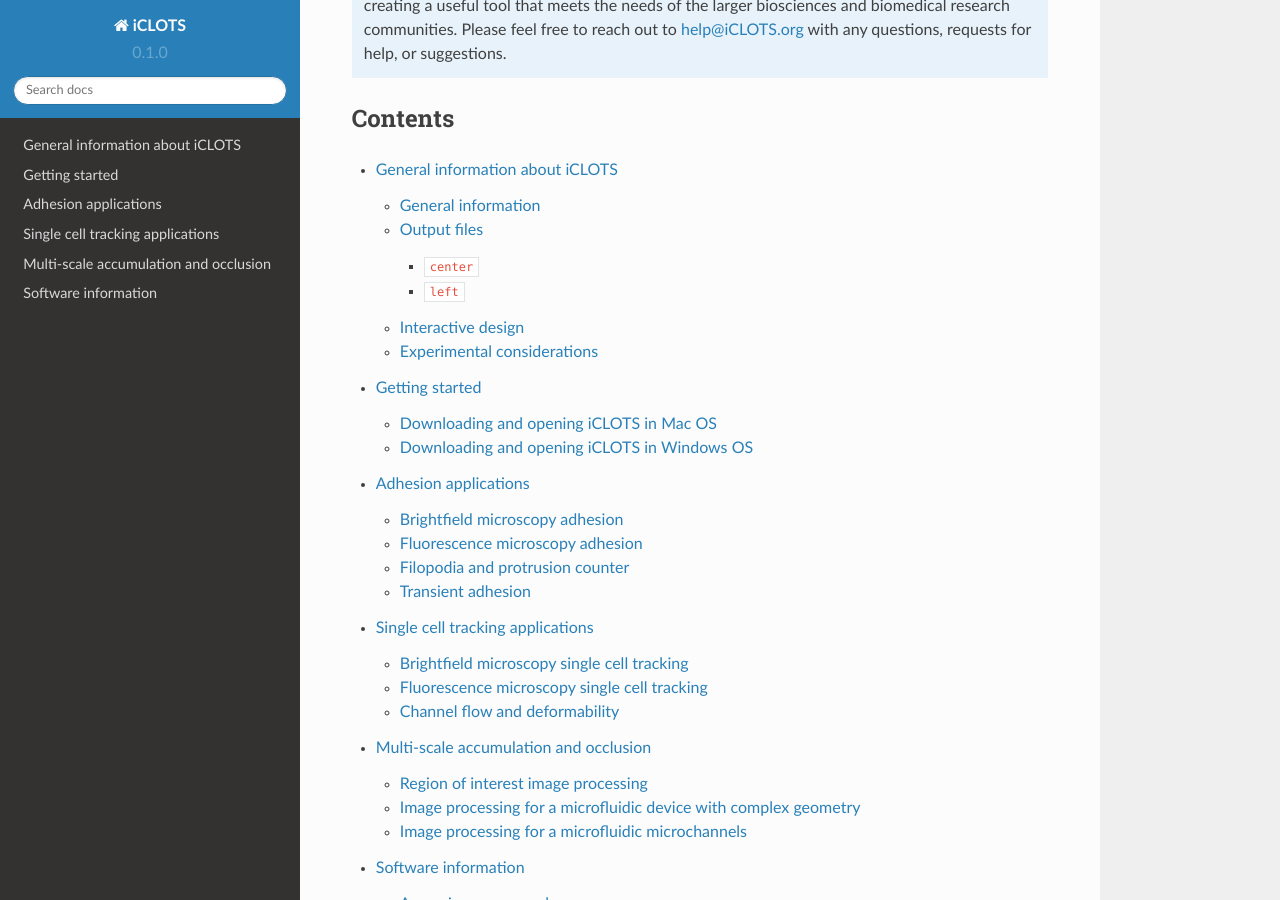
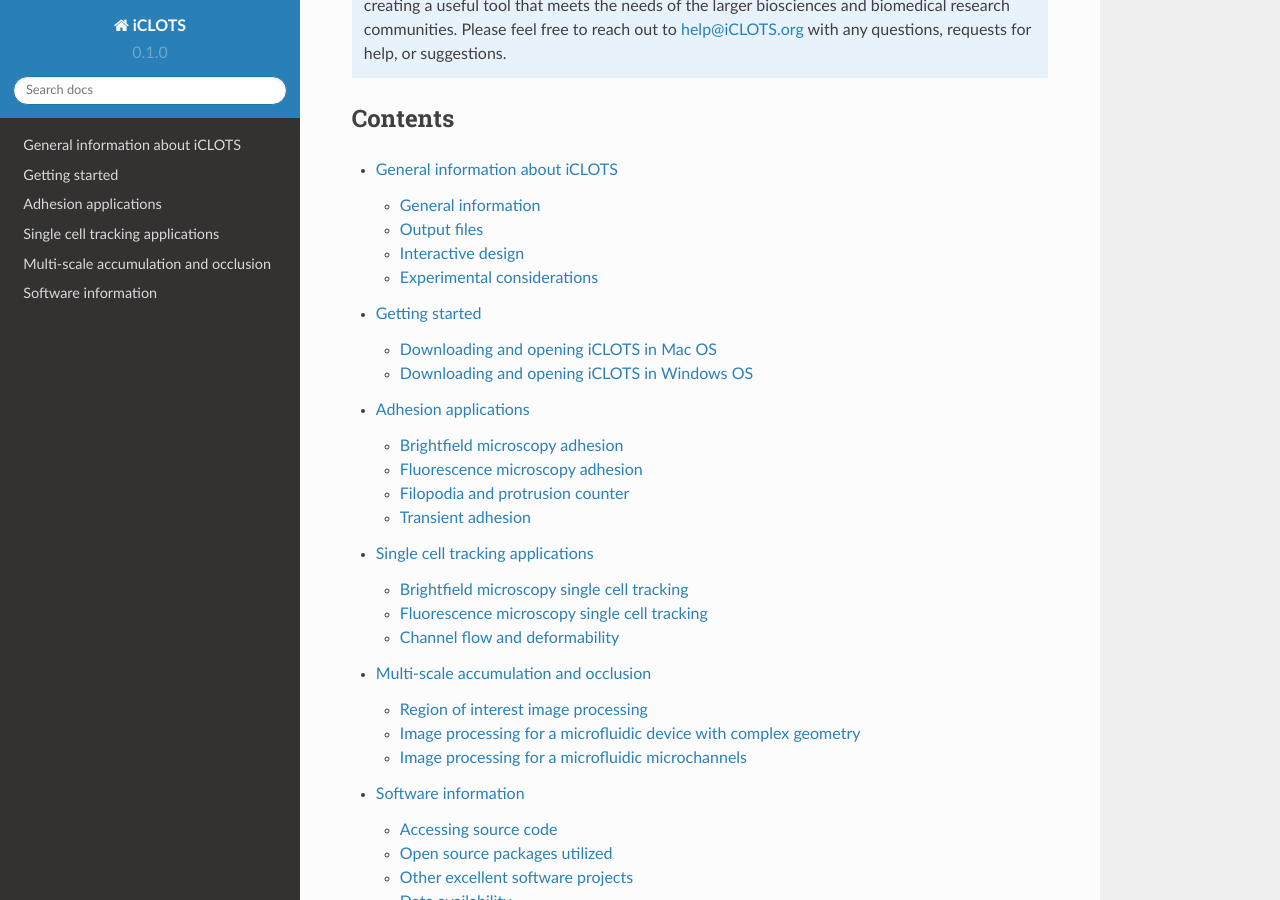
Before and after one commit to iCLOTS/documentation, a Sphinx documentation site: the page built from docs/source/index.rst, in a window 1280 px wide and 900 px high, scrolled down 447 px. Built offline with Sphinx 7.4.7 and the Read the Docs theme 2.0.0, drawn with Linux system fonts in a browser that asks for light colours.

Commit message:
Update general_information.rst

```diff
--- a/docs/source/general_information.rst
+++ b/docs/source/general_information.rst
@@ -50,8 +50,6 @@ Tabular data as an Excel file. In applications where several files are analyzed,
 
 Tabular data includes:
 
-.. class:: center
-
 .. image:: images/adhesion_metrics.png
   :width: 600
   :alt: Sample metrics from adhesion application
@@ -95,8 +93,6 @@ The initial imaging dataset as transformed by the image processing algorithms an
 .. image:: images/adhesion_labeled.png
   :width: 400
   :alt: Sample image labeling
-
-.. class:: left
 
 *Images are labeled with indices corresponding to the Excel sheet*
 
```
